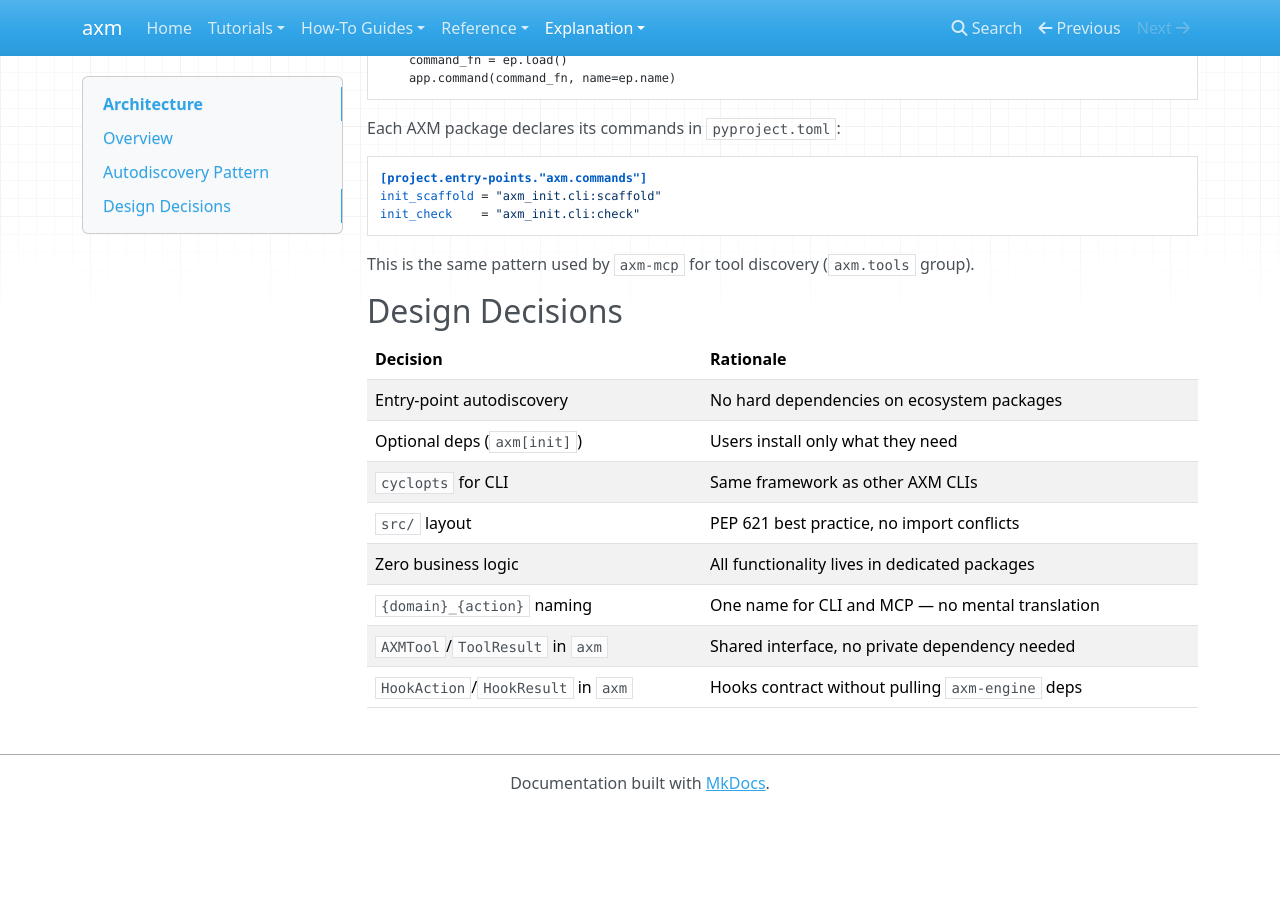
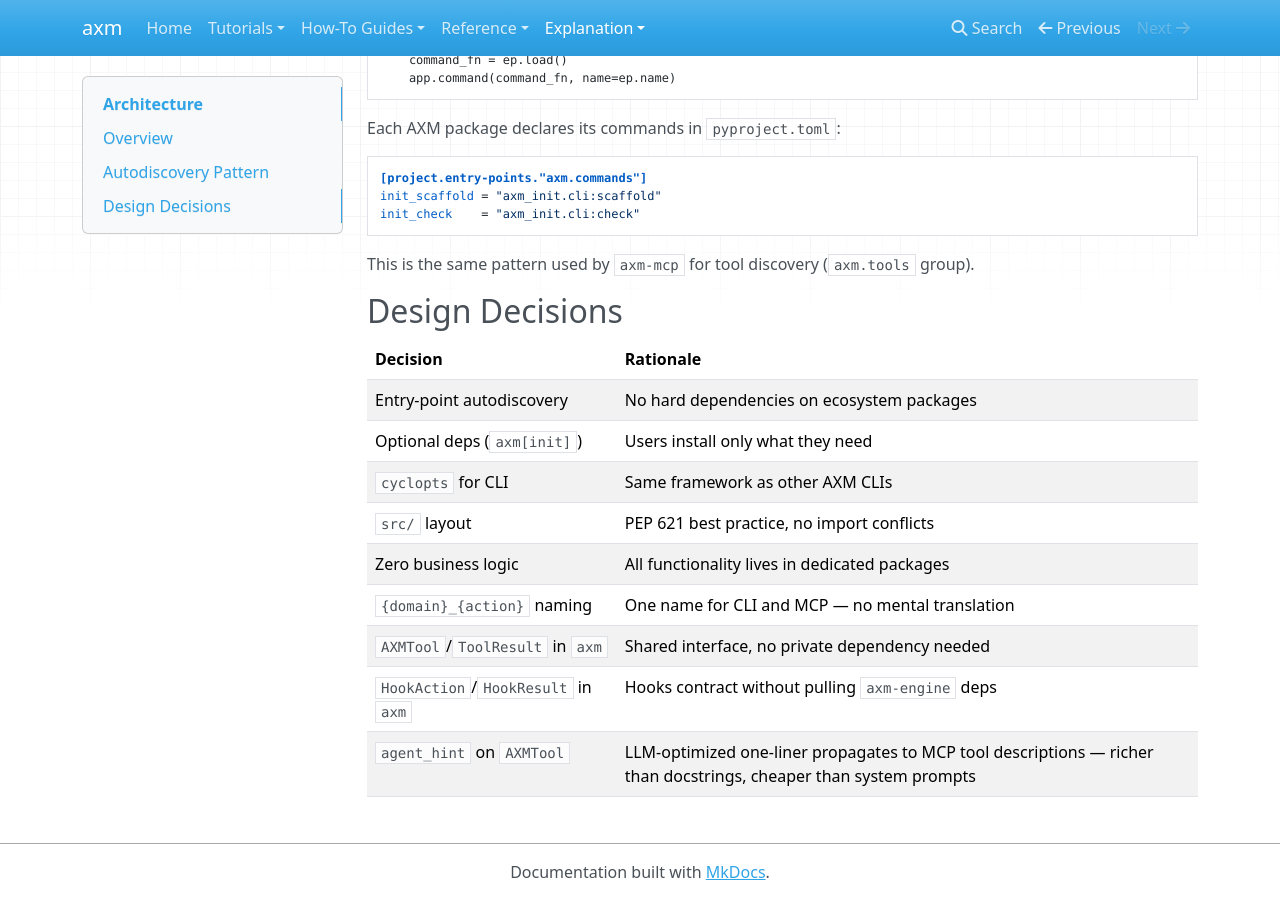
Before and after one commit to axm-protocols/axm-forge, an MkDocs documentation site: the page built from docs/explanation/architecture.md, in a window 1280 px wide and 900 px high, scrolled down 693 px. Built offline with MkDocs 1.6.1, drawn with Linux system fonts in a browser that asks for light colours; nearby versions of some CDN libraries; before the commit the page ends 1504 px from its top, so only the background shows below that.

Commit message:
docs(axm): document agent_hint on AXMTool Protocol

```diff
--- a/docs/explanation/architecture.md
+++ b/docs/explanation/architecture.md
@@ -59,3 +59,4 @@ This is the same pattern used by `axm-mcp` for tool discovery (`axm.tools` group
 | `{domain}_{action}` naming | One name for CLI and MCP — no mental translation |
 | `AXMTool`/`ToolResult` in `axm` | Shared interface, no private dependency needed |
 | `HookAction`/`HookResult` in `axm` | Hooks contract without pulling `axm-engine` deps |
+| `agent_hint` on `AXMTool` | LLM-optimized one-liner propagates to MCP tool descriptions — richer than docstrings, cheaper than system prompts |
```
Also changed, not shown: README.md (+1 -1 lines), docs/reference/cli.md (+5 -0 lines).
